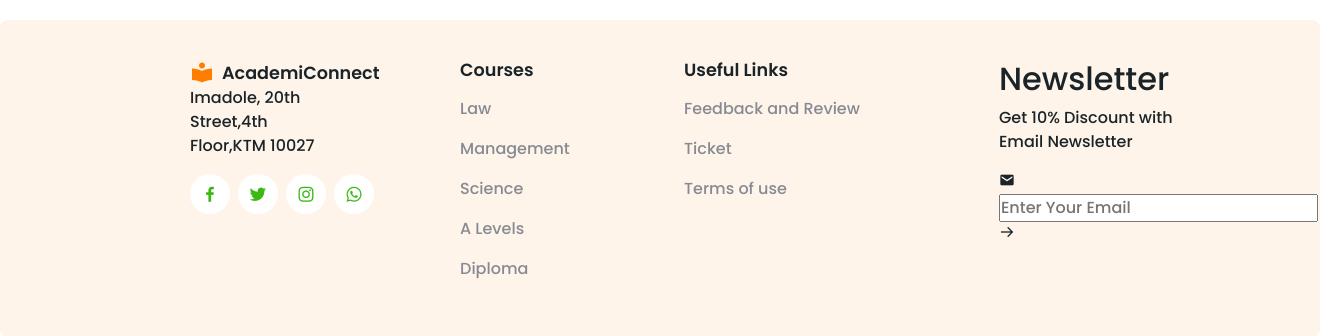
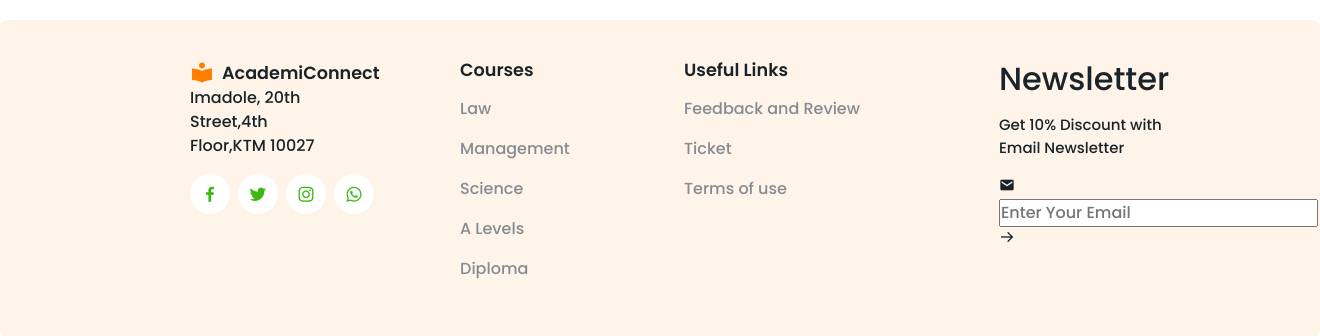
Before and after one commit to Pawan70056/3rdsemesterproject, a Django app: page / in a window 1320 px wide. Shown: the part 1773-2109 px from the top of the page. Run offline with Django 5.2, Linux system fonts and the light colour scheme; data that the repository does not hold is empty; some libraries are stand-ins or nearby versions.

Commit message:
text css fix

```diff
--- a/static/css/index.css
+++ b/static/css/index.css
@@ -469,7 +469,10 @@ header{
     font-size: 0.938rem;
     margin: 0.5rem 0 1rem;
 }
-
+.footer-box2 p{
+    font-size: 0.938rem;
+    margin: 0.5rem 0 1rem;
+}
 .social{
     display: flex;
     align-items: center;
```
